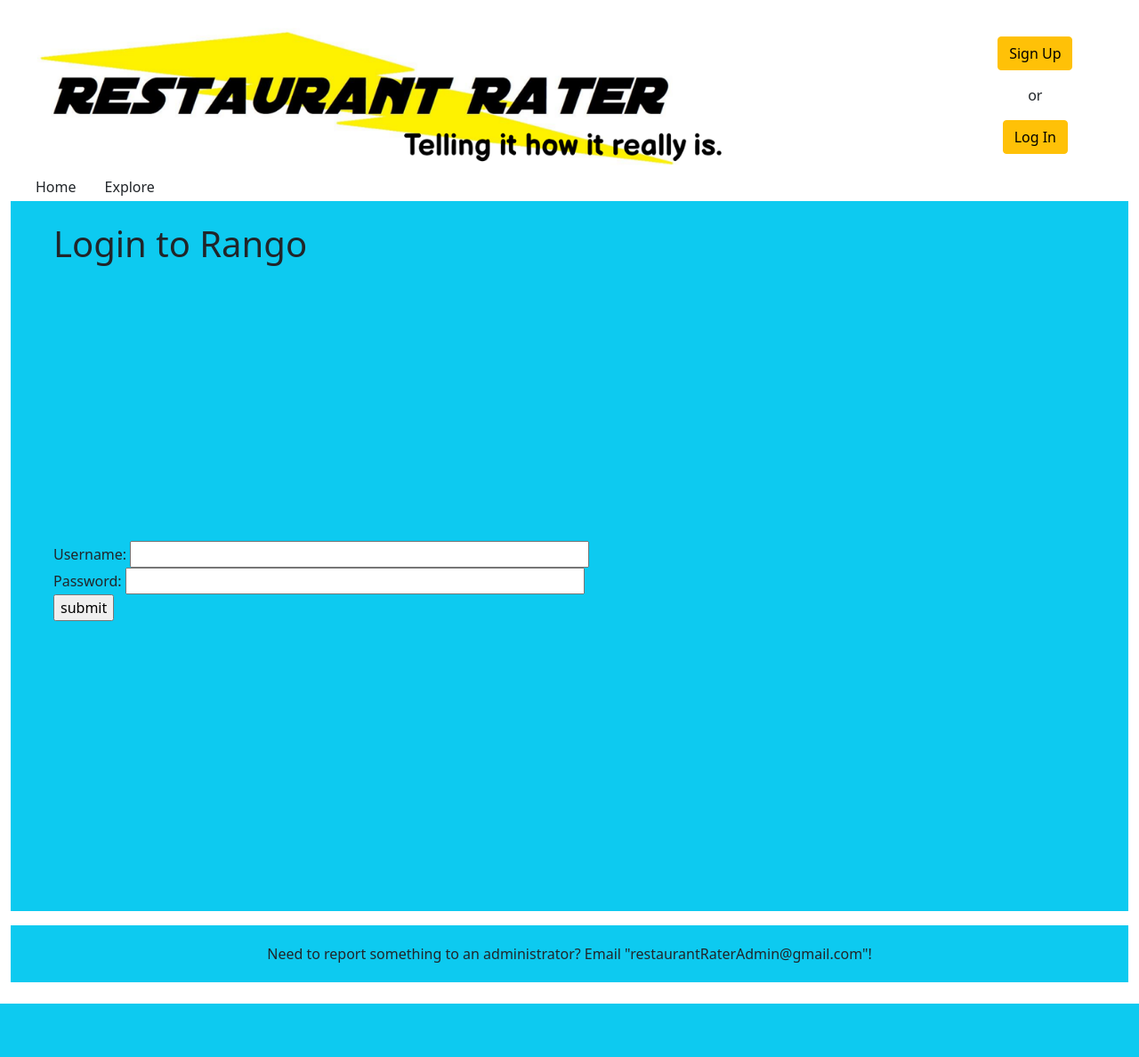
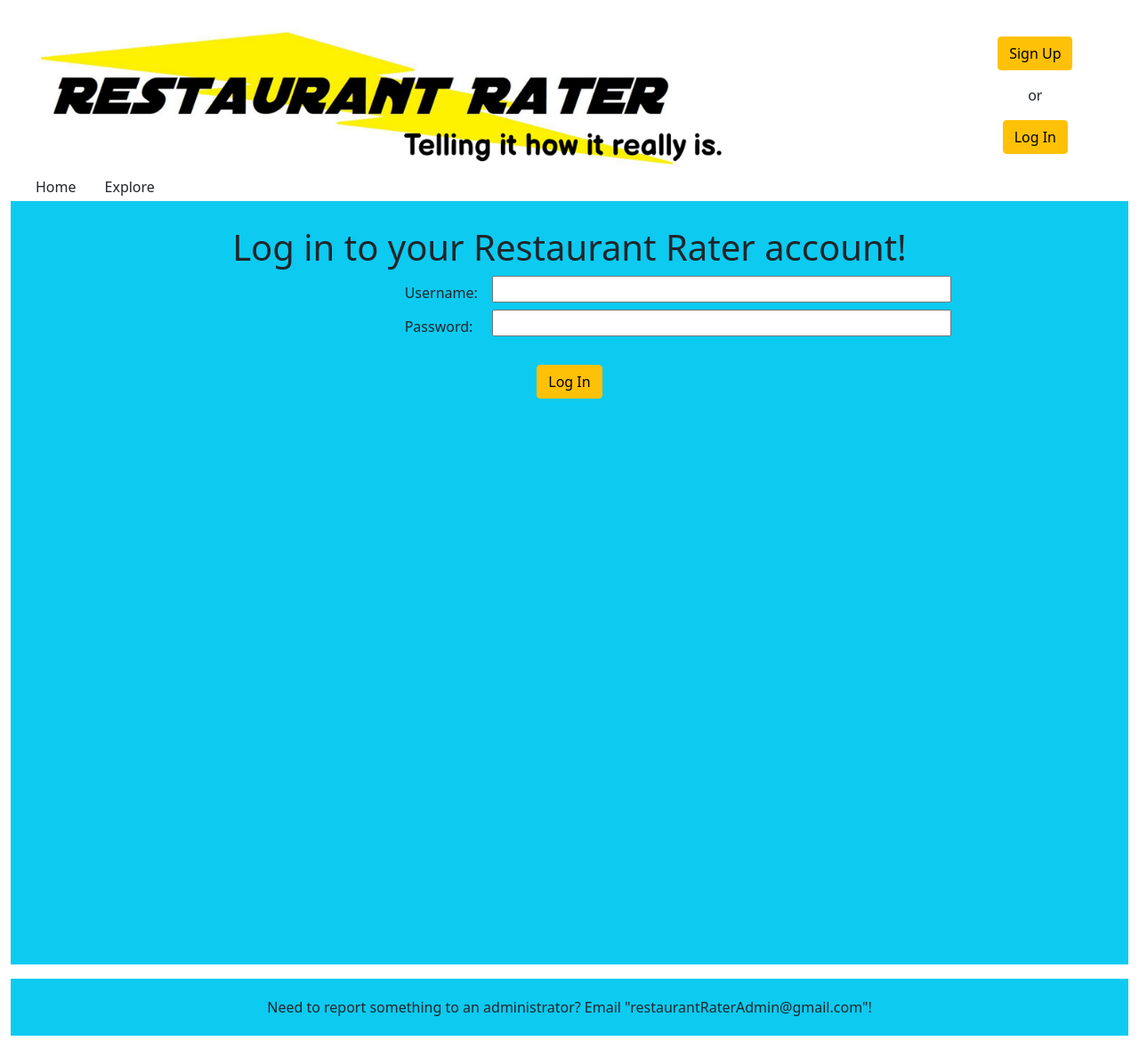
Before and after one commit to DanielVenter/RestaurantRater, a Django app: page /restaurantrater/login/ in a window 1280 px wide. Shown: the whole page at 89% size. Before the commit the page ends 1128 px from the top, so only its background shows below. Run offline with Django 4.2, Linux system fonts and the light colour scheme.

Commit message:
improved signup/login pages
better formatting for sign up and login pages

```diff
--- a/RestaurantRaterApp/views.py
+++ b/RestaurantRaterApp/views.py
@@ -267,7 +267,7 @@
             print(f"Invalid login details: {username}, {password}")
             return HttpResponse("Invalid login details supplied.")
     else:
-        return render(request, 'RestaurantRaterApp/login.html')
+        return render(request, 'RestaurantRaterApp/login.html', {"titlemessage": "Log in to your Restaurant Rater account!"})
 
 
 @login_required
--- a/templates/RestaurantRaterApp/login.html
+++ b/templates/RestaurantRaterApp/login.html
@@ -6,13 +6,22 @@
 {% endblock %}
 
 {% block body_block %}
-	<h1>Login to Rango</h1>
 	<form id="login_form" method="post" action="{% url 'RestaurantRaterApp:login' %}">
 		{% csrf_token %}
-		Username: <input type="text" name="username" value="" size="50" />
-		<br />
-		Password: <input type="password" name="password" value="" size="50" />
-		<br />
-		<input type="submit" value="submit" />
+        <div class="form-group row justify-content-md-center">
+            <label class="col-md-1 col-form-label" for="username">Username:</label>
+            <div class="col-md-3">
+                <input type="text" name="username" value="" size="50" />
+            </div>
+        </div>
+        <div class="form-group row justify-content-md-center">
+            <label class="col-md-1 col-form-label" for="password">Password:</label>
+            <div class="col-md-3">
+                <input type="text" name="password" value="" size="50" />
+            </div>
+        </div>
+        <div class="form-group d-grid gap-2 d-md-flex justify-content-md-around mt-4">
+            <input type="submit" class="btn btn-warning" name="submit" value="Log In" />
+        </div>
 	</form>
 {% endblock %}
```
Also changed, not shown: templates/RestaurantRaterApp/signup.html (+3 -5 lines).
